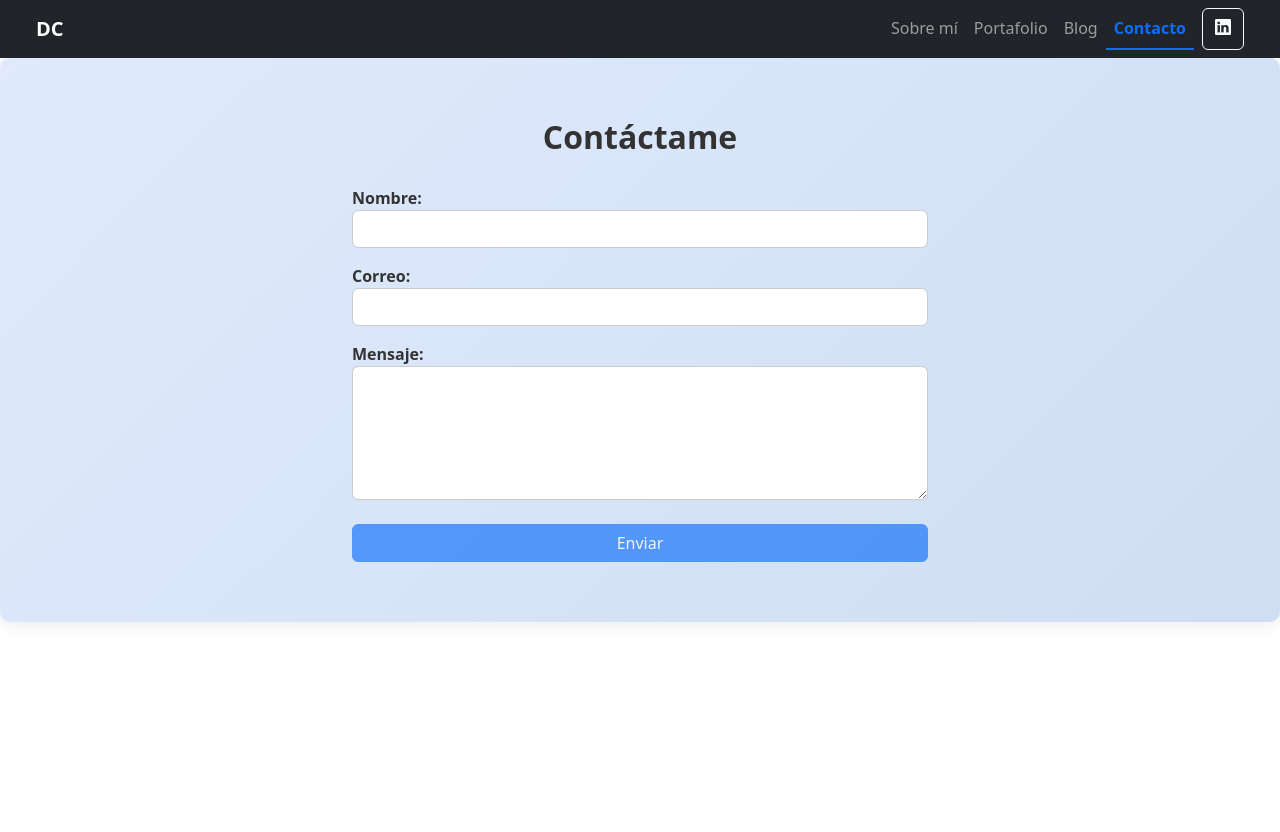
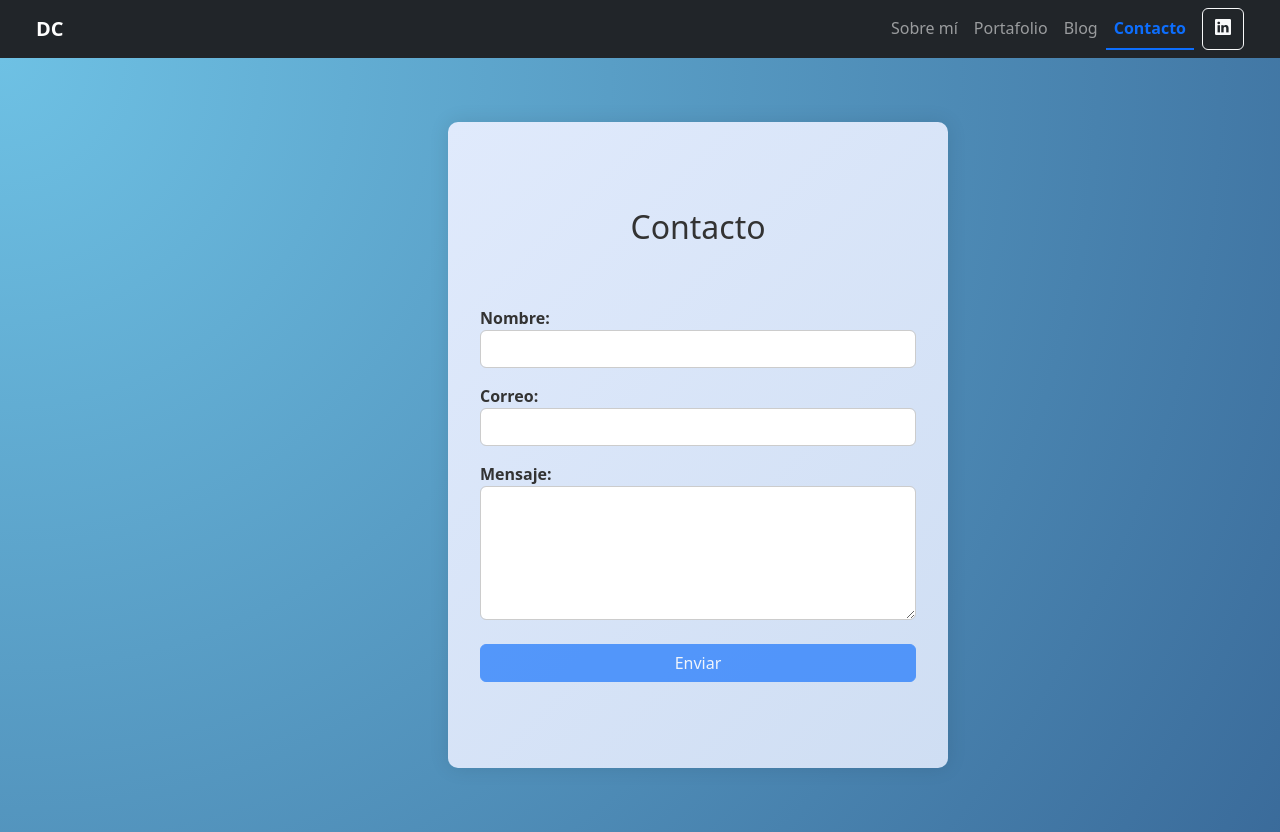
Before and after one commit to DanielCardonaRivera/Portfolio, an Angular app: page /contact in a window 1280 px wide. Before the commit the page ends 800 px from the top, so only its background shows below. Built offline with nearby package versions, Linux system fonts and the light colour scheme.

Commit message:
Ajuste sección de contacto

```diff
--- a/src/app/pages/blog/blog.component.css
+++ b/src/app/pages/blog/blog.component.css
@@ -1,6 +1,7 @@
 .card {
   transition: transform 0.3s ease;
 }
+
 .card:hover {
   transform: translateY(-5px);
 }
@@ -9,18 +10,19 @@ section h2 {
   font-weight: bold;
   color: #343a40;
 }
+
 .blog-container {
   max-width: 900px;
   margin: 0 auto;
   padding: 2rem;
-  font-size: 1.1rem;
-  line-height: 1.8;
+  font-size: 12rem;
+  line-height: 2.0rem;
   font-family: 'Segoe UI', sans-serif;
   color: #333;
 }
 
 .blog-post h2 {
-  font-size: 2rem;
+  font-size: 3rem;
   margin-bottom: 1rem;
   color: #222;
 }
@@ -36,3 +38,19 @@ section h2 {
   border-radius: 8px;
   box-shadow: 0 2px 8px rgba(0, 0, 0, 0.1);
 }
+
+.mb-3 {
+  font-size: 1.5rem;
+  line-height: 2.0rem;
+  font-family: 'Segoe UI', sans-serif;
+  color: #333;
+}
+
+h3{
+ font-size: 3rem;
+  line-height: 3.5rem;
+  font-family: 'Segoe UI', sans-serif;
+  color: #333;
+  margin-bottom: 20rem;
+
+}
--- a/src/app/pages/blog/blog.component.html
+++ b/src/app/pages/blog/blog.component.html
@@ -1,5 +1,5 @@
 <section class="container py-5">
-  <h2 class="text-center mb-5">Blog de Desarrollo</h2>
+  <h2 class="text-center mb-5">Blog personal</h2>
   <div class="row row-cols-1 row-cols-md-3 g-4">
     <div class="col" *ngFor="let post of posts">
       <div class="card h-100 shadow">
--- a/src/app/pages/contact/contact.component.css
+++ b/src/app/pages/contact/contact.component.css
@@ -3,17 +3,19 @@
   background: linear-gradient(135deg, #e0eafc, #cfdef3);
   border-radius: 10px;
   box-shadow: 0 0 20px rgba(0, 0, 0, 0.1);
+  margin: 5vw 35vw;
+  min-width: 500px;
+  justify-content: center;
 }
 
 .contact-section .container {
   max-width: 600px;
-  margin: 0 auto;
+  margin: 2vw auto;
 }
 
 .contact-section h2 {
   text-align: center;
-  margin-bottom: 30px;
-  font-weight: bold;
+  margin-bottom: 60px;
   color: #333;
 }
 
@@ -34,3 +36,23 @@
 .alert {
   text-align: center;
 }
+
+:host {
+  display: block;
+  position: relative;
+  overflow: hidden;
+  bottom: 0;
+}
+
+.background-animation {
+  position: absolute;
+  top: 0;
+  left: 0;
+  bottom: 0;
+  width: 200%;
+  height: 500%;
+  background: radial-gradient(circle at var(--x, 50%) var(--y, 50%), #6ec1e4, #1e3c72);
+  transform: translate(-50%, -50%);
+  z-index: -1;
+  transition: background-position 0.1s ease;
+}
--- a/src/app/pages/contact/contact.component.html
+++ b/src/app/pages/contact/contact.component.html
@@ -1,8 +1,7 @@
-
-
 <section class="contact-section">
   <div class="container">
-    <h2>Contáctame</h2>
+    <h2>Contacto</h2>
+    <div class="background-animation"></div>
 
     <form [formGroup]="contactForm" (ngSubmit)="onSubmit()">
       <div class="form-group">
--- a/src/app/pages/contact/contact.component.ts
+++ b/src/app/pages/contact/contact.component.ts
@@ -1,8 +1,11 @@
-import { Component } from '@angular/core';
+import { Component,HostListener } from '@angular/core';
 import { FormBuilder, FormGroup, Validators, ReactiveFormsModule } from '@angular/forms';
 import { CommonModule } from '@angular/common';
 import { HttpClientModule } from '@angular/common/http';
 import { ContactService } from '../../services/contact.service';
+
+
+// (los demás imports como ya los tienes)
 
 @Component({
   selector: 'app-contact',
@@ -24,6 +27,15 @@ export class ContactComponent {
     });
   }
 
+  @HostListener('document:mousemove', ['$event'])
+  onMouseMove(event: MouseEvent) {
+    const root = document.documentElement;
+    const x = (event.clientX / window.innerWidth) * 100;
+    const y = (event.clientY / window.innerHeight) * 100;
+    root.style.setProperty('--x', `${x}%`);
+    root.style.setProperty('--y', `${y}%`);
+  }
+
   onSubmit(): void {
     if (this.contactForm.valid) {
       this.contactService.sendMessage(this.contactForm.value).subscribe({
```
Also changed, not shown: 1 other file (tests, documents, lock files or other folders).
